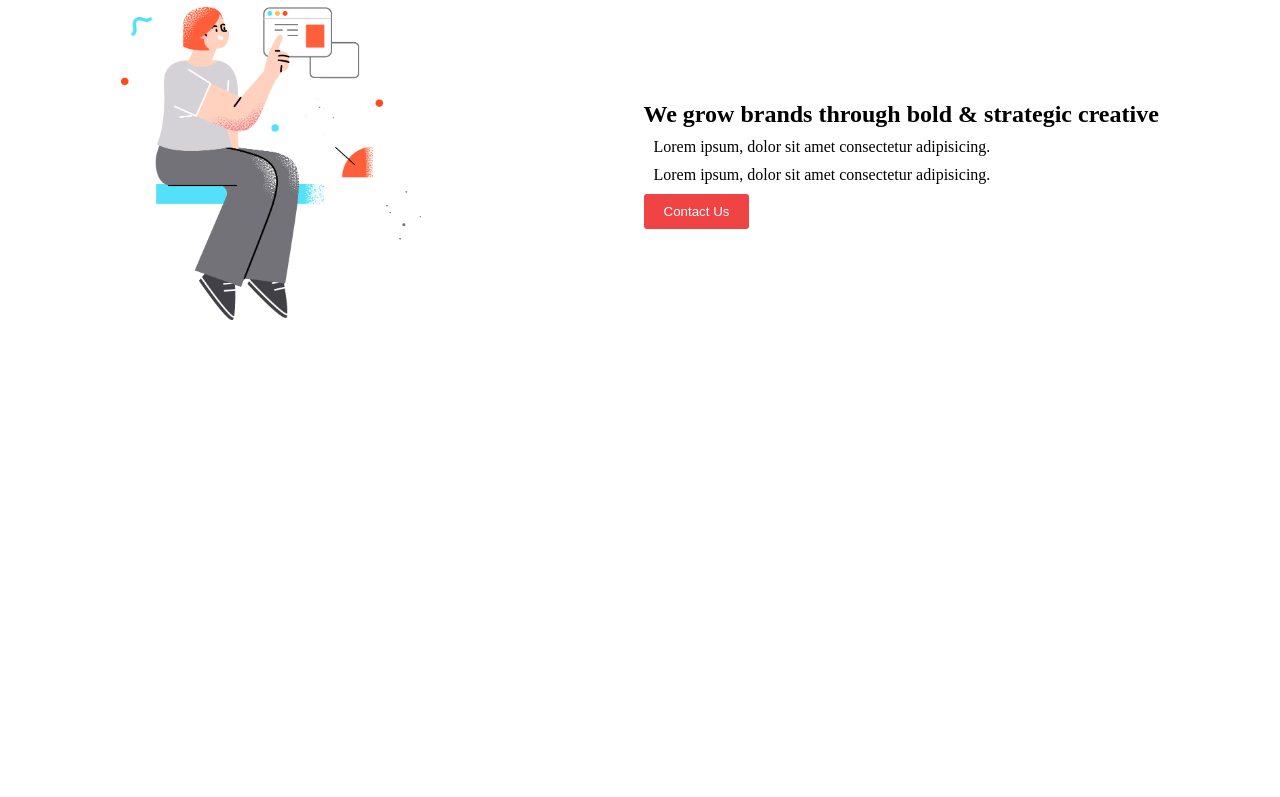
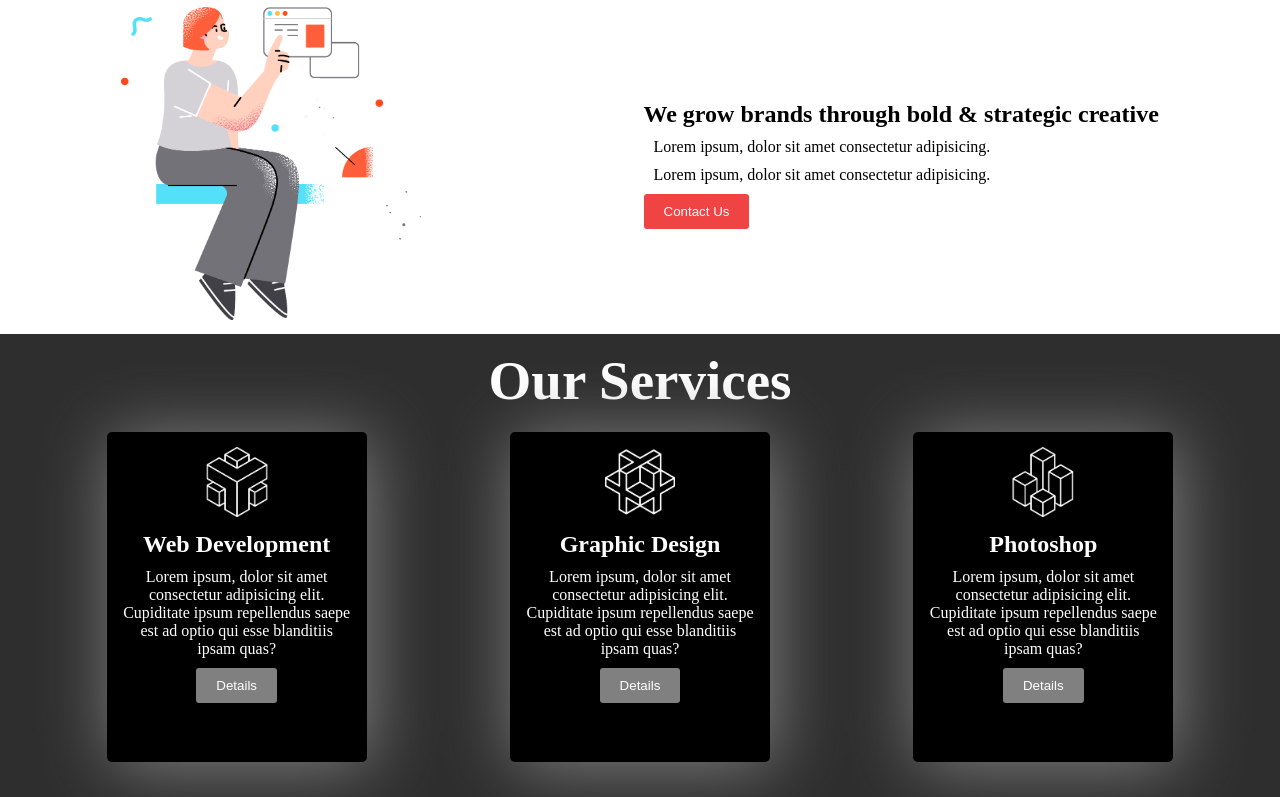
Before and after one commit to Ali-ahsan35/conceptual-session-1, a plain HTML site: page sesssion1/index.html in a window 1280 px wide. Shown: the part 934-1731 px from the top of the page. Before the commit the page ends 1268 px from the top, so only its background shows below. Drawn offline with Linux system fonts and the light colour scheme.

Commit message:
service section completed

```diff
--- a/sesssion1/index.html
+++ b/sesssion1/index.html
@@ -61,6 +61,33 @@
           </div>
         </div>
       </section>
+
+      <!-- service section start from here -->
+      <section>
+        <div class="full-service">
+        <h1 class="title about-title">Our Services</h1>
+        <div class="service-container">
+          <div class="box">
+            <img class="icon" src="./icon/0.png" alt="">
+            <h2 class="box-title">Web Development</h2>
+            <p class="box-ddescription">Lorem ipsum, dolor sit amet consectetur adipisicing elit. Cupiditate ipsum repellendus saepe est ad optio qui esse blanditiis ipsam quas?</p>
+            <button class="btn box-btn">Details</button>
+          </div>
+          <div class="box">
+            <img class="icon" src="./icon/1.png" alt="">
+            <h2 class="box-title">Graphic Design</h2>
+            <p class="box-ddescription">Lorem ipsum, dolor sit amet consectetur adipisicing elit. Cupiditate ipsum repellendus saepe est ad optio qui esse blanditiis ipsam quas?</p>
+            <button class="btn box-btn">Details</button>
+          </div>
+          <div class="box">
+            <img class="icon" src="./icon/2.png" alt="">
+            <h2 class="box-title">Photoshop</h2>
+            <p class="box-ddescription">Lorem ipsum, dolor sit amet consectetur adipisicing elit. Cupiditate ipsum repellendus saepe est ad optio qui esse blanditiis ipsam quas?</p>
+            <button class="btn box-btn">Details</button>
+          </div>
+        </div>
+    </div>
+      </section>
     </main>
     <footer></footer>
   </body>
--- a/sesssion1/styles.css
+++ b/sesssion1/styles.css
@@ -75,3 +75,37 @@
 .about-peragraph{
     margin:10px;
 }
+.box{
+    width: 230px;
+    height: 300px;
+    box-shadow: 4px 4px 70px gray;
+    background-color: black;
+    text-align: center;
+    padding: 15px;
+    color: white;
+    border-radius: 5px;
+    /* background-color: #535353; */
+}
+.icon{
+    width: 70px;
+}
+.box-btn{
+    background-color: gray;
+    margin-top: 10px;
+}
+.box-title{
+    padding: 10px;
+}
+.box-description{
+    padding: 5px;
+}
+.service-container{
+    display: flex;
+    justify-content: space-around;
+    padding: 20px;
+}
+.full-service{
+    color: white;
+    background-color: #2e2e2e;
+    padding: 15px;
+}
```
